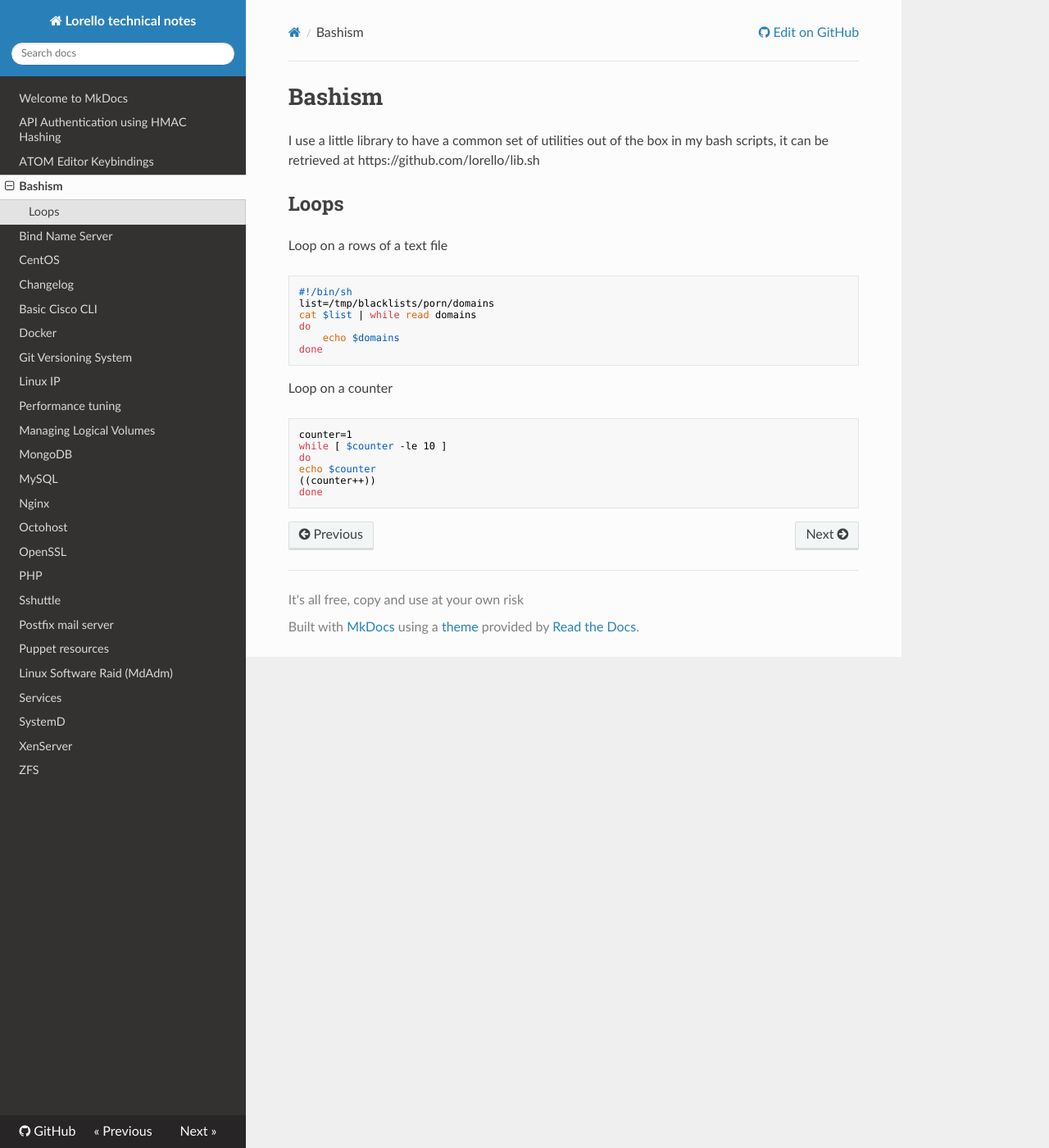
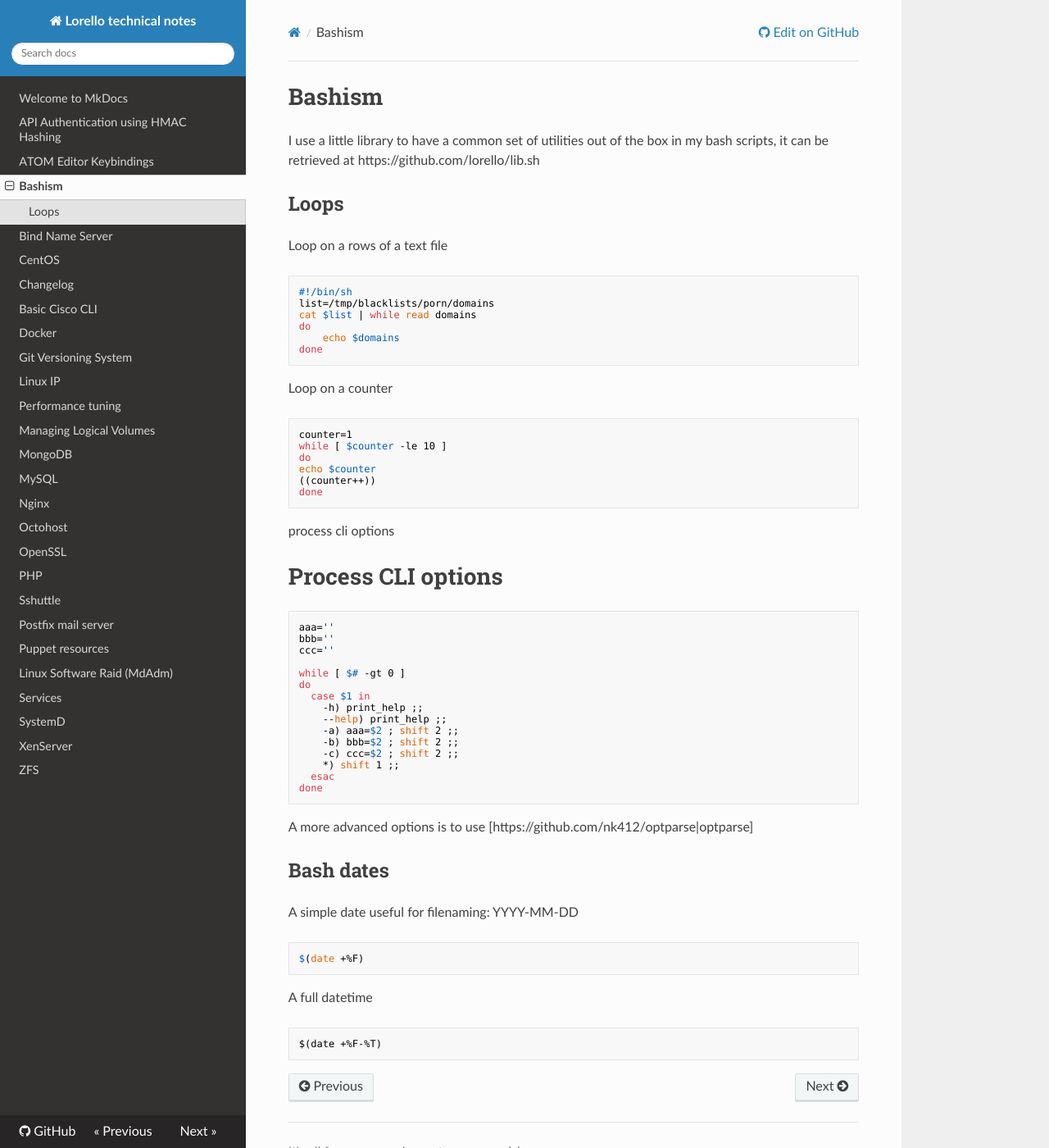
Before and after one commit to lorello/lorello.github.io, an MkDocs documentation site: the page built from docs/bash.md, in a window 1280 px wide and 1400 px high. Shown: the whole window at 82% size. Built offline with MkDocs 1.6.1, drawn with Linux system fonts in a browser that asks for light colours; nearby versions of some CDN libraries.

Commit message:
added more bash utilities about dates

```diff
--- a/docs/bash.md
+++ b/docs/bash.md
@@ -22,3 +22,34 @@ Loop on a counter
     echo $counter
     ((counter++))
     done
+
+process cli options
+
+# Process CLI options
+	aaa=''
+	bbb=''
+	ccc=''
+
+	while [ $# -gt 0 ]
+	do
+	  case $1 in
+	    -h) print_help ;;
+	    --help) print_help ;;
+	    -a) aaa=$2 ; shift 2 ;;
+	    -b) bbb=$2 ; shift 2 ;;
+	    -c) ccc=$2 ; shift 2 ;;
+	    *) shift 1 ;;
+	  esac
+	done
+
+A more advanced options is to use [https://github.com/nk412/optparse|optparse]
+
+## Bash dates
+
+A simple date useful for filenaming: YYYY-MM-DD
+
+    $(date +%F)
+
+A full datetime
+
+    $(date +%F-%T)
```
